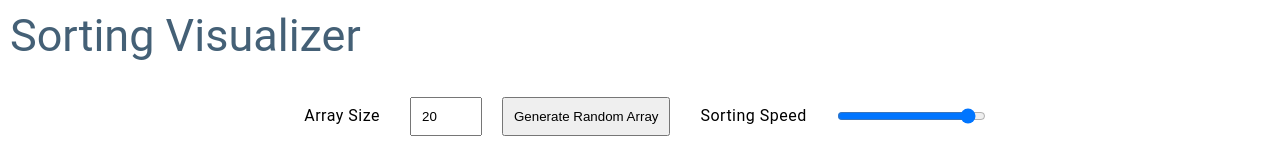
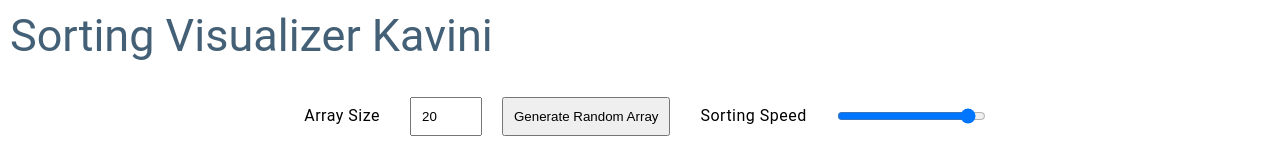
Before and after one commit to kavikushi0207/sort-visualizer, an Angular app: page / in a window 1280 px wide. Shown: the top 150 px of the page. Built offline with nearby package versions, Linux system fonts and the light colour scheme.

Commit message:
build again test

```diff
--- a/src/app/bubble-sort/bubble-sort.component.html
+++ b/src/app/bubble-sort/bubble-sort.component.html
@@ -1,6 +1,6 @@
 <div>
    <div class="header">
-    <h2>Sorting Visualizer</h2>
+    <h2>Sorting Visualizer Kavini</h2>
     </div>
     <div  class="container">
         <label class="components" for="arraySize">Array Size</label>
```
Also changed, not shown: 4 other files (tests, documents, lock files or other folders).
